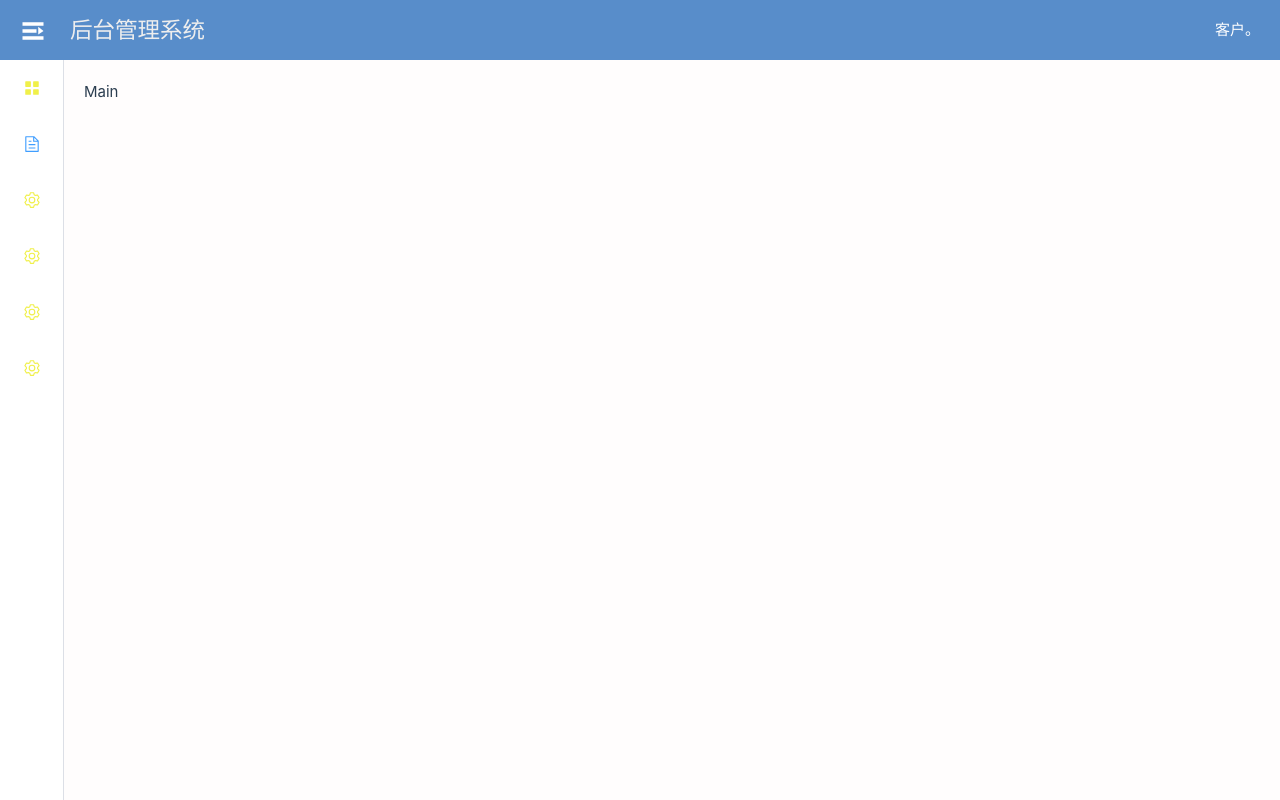
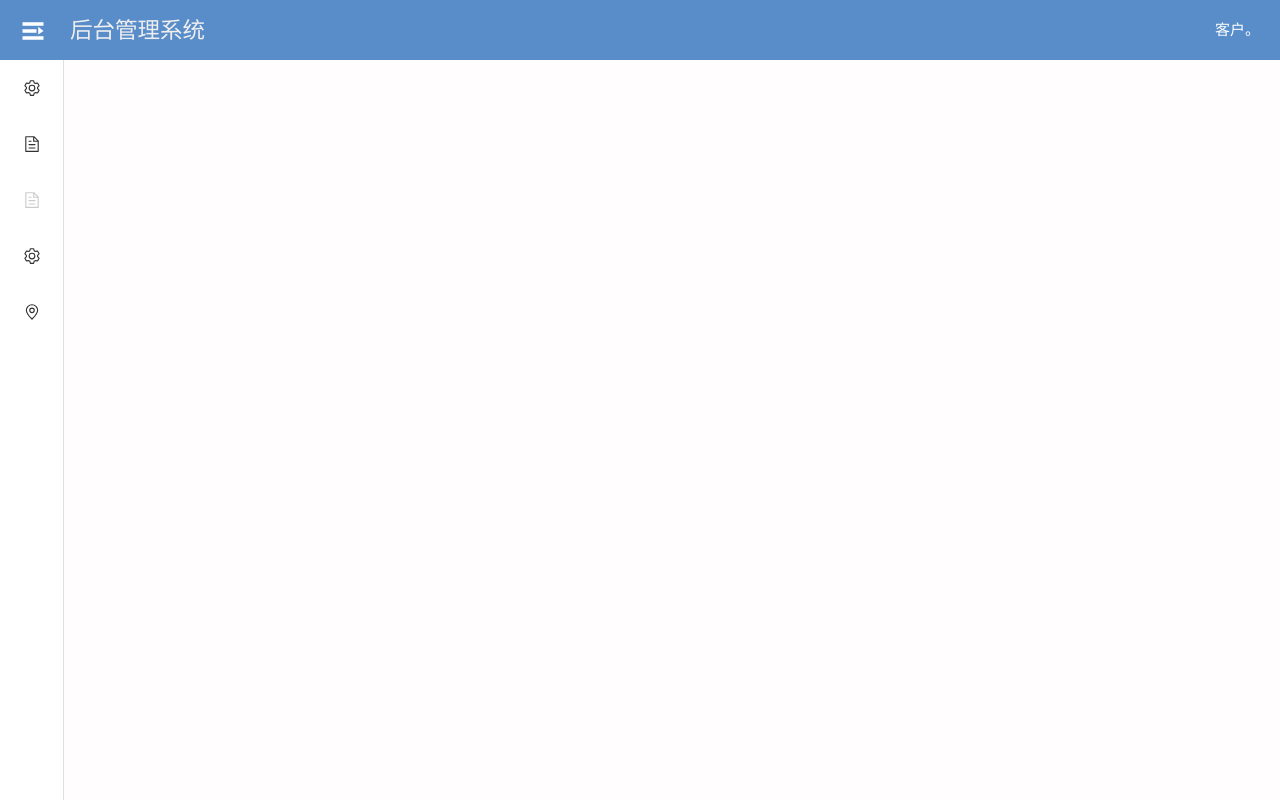
Before and after one commit to TAO233-JPG/db-manager, a Vue app: page /home in a window 1280 px wide. Built offline with nearby package versions, Linux system fonts and the light colour scheme.

Commit message:
feat: 动态路由

```diff
--- a/components.d.ts
+++ b/components.d.ts
@@ -19,6 +19,8 @@ declare module '@vue/runtime-core' {
     ElMain: typeof import('element-plus/es')['ElMain']
     ElMenu: typeof import('element-plus/es')['ElMenu']
     ElMenuItem: typeof import('element-plus/es')['ElMenuItem']
+    ElMenuItemGroup: typeof import('element-plus/es')['ElMenuItemGroup']
+    ElSubMenu: typeof import('element-plus/es')['ElSubMenu']
     'HeaderContainer.component': typeof import('./src/components/header/HeaderContainer.component.vue')['default']
     HomeView: typeof import('./src/views/HomeView.vue')['default']
     LoginView: typeof import('./src/views/LoginView.vue')['default']
--- a/src/components/nav/NavMenu.component.vue
+++ b/src/components/nav/NavMenu.component.vue
@@ -17,45 +17,75 @@
     @open="handleOpen"
     @close="handleClose"
     :collapse="isCollapse"
-    text-color="#f0f049"
+    :router="true"
   >
-    <el-menu-item index="1" @click="a">
-      <el-icon><icon-menu /></el-icon>
-      <template #title>首页</template>
-    </el-menu-item>
-    <el-menu-item index="2">
-      <el-icon><document /></el-icon>
-      <template #title>汽车厂家管理</template>
-    </el-menu-item>
-    <el-menu-item index="3">
-      <el-icon><setting /></el-icon>
-      <template #title>客户信息管理</template>
-    </el-menu-item>
-    <el-menu-item index="4">
-      <el-icon><setting /></el-icon>
-      <template #title>汽车信息管理</template>
-    </el-menu-item>
-    <el-menu-item index="5">
-      <el-icon><setting /></el-icon>
-      <template #title>汽车库存管理</template>
-    </el-menu-item>
-    <el-menu-item index="6">
-      <el-icon><setting /></el-icon>
-      <template #title>汽车销售管理</template>
-    </el-menu-item>
+    <template v-for="item of operationRoutes">
+      <template v-if="item.meta.show">
+        <el-menu-item :key="item.path" :index="item.path">
+          <el-icon>
+            <component :is="item.meta.icon"></component>
+          </el-icon>
+          <template #title>{{ item.meta.title }}</template>
+        </el-menu-item>
+      </template>
+      <template v-else>
+        <el-menu-item :key="item.path" :index="item.path" disabled>
+          <el-icon>
+            <component :is="item.meta.icon"></component>
+          </el-icon>
+          <template #title>{{ item.meta.title }}</template>
+        </el-menu-item>
+      </template>
+    </template>
+    <!-- <el-menu-item
+      v-for="item of operationRoutes"
+      :key="item.path"
+      :index="item.path"
+    >
+      <el-icon>
+        <component :is="item.meta.icon"></component>
+      </el-icon>
+      <template #title>{{ item.meta.title }}</template>
+    </el-menu-item> -->
+
+    <el-sub-menu index="3">
+      <template #title>
+        <el-icon><location /></el-icon>
+        <span>管理</span>
+      </template>
+      <el-menu-item index="test">管理1</el-menu-item>
+      <el-menu-item index="test2">管理two</el-menu-item>
+    </el-sub-menu>
   </el-menu>
 </template>
 
 <script lang="ts" setup>
-import { ref } from "vue";
-import {
-  Document,
-  Menu as IconMenu,
-  Location,
-  Setting,
-  Expand,
-  Fold,
-} from "@element-plus/icons-vue";
+import { ref, computed, watch, onBeforeMount } from "vue";
+import ABVue from "../AB.vue";
+
+import { useRouter } from "vue-router";
+
+const router = useRouter();
+router.addRoute("home", {
+  name: "addrouete",
+  path: "addrouete",
+  component: ABVue,
+  meta: {
+    icon: "Setting",
+    show: true,
+    title: "added route",
+  },
+});
+
+console.log(1111, router.getRoutes(), 99);
+const operationRoutes = computed(() => {
+  return router.getRoutes().filter((route) => {
+    const path = route.path;
+    return /^\/home\//.test(path);
+  });
+});
+
+console.log(operationRoutes, 990);
 
 const isCollapse = ref(true);
 const handleOpen = (key: string, keyPath: string[]) => {
@@ -63,10 +93,6 @@ const handleOpen = (key: string, keyPath: string[]) => {
 };
 const handleClose = (key: string, keyPath: string[]) => {
   console.log(key, keyPath);
-};
-
-const a = (a: any) => {
-  console.log("aaa", a.target);
 };
 </script>
 
--- a/src/main.ts
+++ b/src/main.ts
@@ -1,5 +1,6 @@
 import { createApp } from "vue";
 import { createPinia } from "pinia";
+import * as ElementPlusIconsVue from "@element-plus/icons-vue";
 
 import App from "./App.vue";
 import router from "./router";
@@ -8,6 +9,11 @@ import "./assets/main.css";
 
 const app = createApp(App);
 
+// 注册elementplus图标
+for (const [key, component] of Object.entries(ElementPlusIconsVue)) {
+  app.component(key, component);
+}
+
 app.use(createPinia());
 app.use(router);
 
--- a/src/router/index.ts
+++ b/src/router/index.ts
@@ -18,6 +18,38 @@ const router = createRouter({
       path: "/home",
       name: "home",
       component: () => import("../views/HomeView.vue"),
+      children: [
+        {
+          path: "test",
+          name: "test",
+          component: () => import("../views/TestView.vue"),
+          meta: {
+            icon: "Setting",
+            title: "首页",
+            show: true,
+          },
+        },
+        {
+          path: "test2",
+          name: "test2",
+          component: () => import("../views/TestView2.vue"),
+          meta: {
+            icon: "Document",
+            title: "管理",
+            show: true,
+          },
+        },
+        {
+          path: "test3",
+          name: "test3",
+          component: () => import("../views/TestView2.vue"),
+          meta: {
+            icon: "Document",
+            title: "禁用1",
+            show: false,
+          },
+        },
+      ],
     },
     {
       path: "/login",
--- a/src/views/HomeView.vue
+++ b/src/views/HomeView.vue
@@ -7,7 +7,9 @@
       <el-aside>
         <nav-menu></nav-menu>
       </el-aside>
-      <el-main>Main </el-main>
+      <el-main>
+        <router-view></router-view>
+      </el-main>
     </el-container>
   </el-container>
 </template>
--- /dev/null
+++ b/src/views/TestView2.vue
@@ -0,0 +1,7 @@
+<template>
+  <div>
+    <h2>test 2</h2>
+  </div>
+</template>
+<script setup lang="ts"></script>
+<style scoped></style>
```
